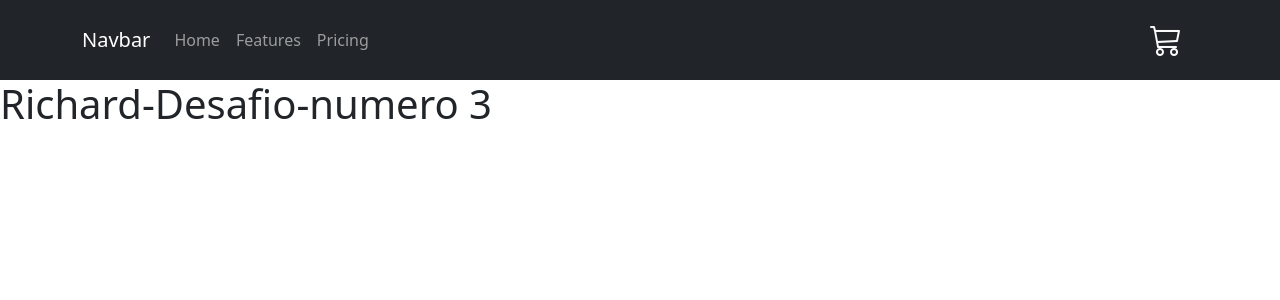
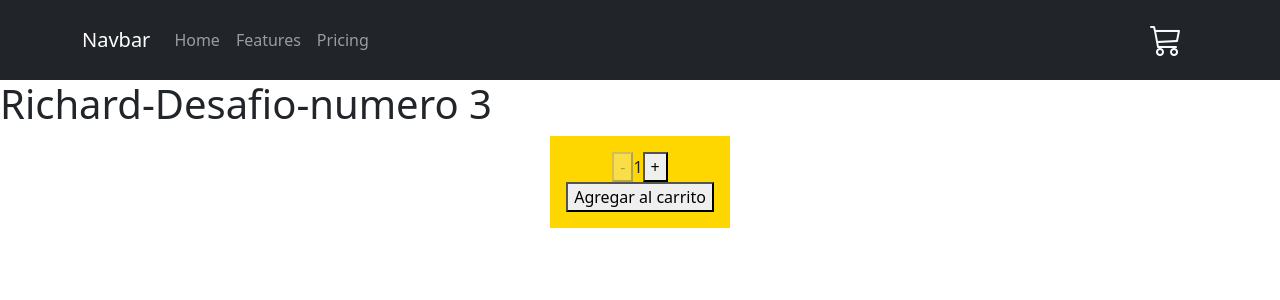
Before and after one commit to RichTerre/ecommerce-terre, a React (Create React App) app: page / in a window 1280 px wide. Shown: the top 300 px of the page. Built offline with nearby package versions, Linux system fonts and the light colour scheme.

Commit message:
Desafio 4

```diff
--- /dev/null
+++ b/src/components/NavBar/ItemCount/index.js
@@ -0,0 +1,32 @@
+import "./itemCount.css";
+import React,{useState, useEffect} from "react";
+
+export const ItemCount = ({initial, stock, onAdd}) => {
+    const [count, setCount] = useState(parseInt(initial));
+
+    const deCrase = () => {
+        setCount(count - 1);
+    }
+    const inCrase = () => {
+        setCount(count + 1);
+    }
+    useEffect(() => {
+
+        setCount(parseInt(initial));
+    }, [initial])
+
+  return(
+    <div className="counter">
+        <button disabled={count <= 1} onClick={deCrase} >-</button>
+        <span>{count}</span>
+        <button disabled={count >= stock} onClick={inCrase} >+</button>
+        <div>
+            <button disabled={stock <=0} onClick={() => onAdd(count)} >Agregar al carrito</button>
+        </div>
+    </div>
+
+  );
+
+}
+
+export default ItemCount;
--- /dev/null
+++ b/src/components/NavBar/ItemCount/itemCount.css
@@ -0,0 +1,8 @@
+
+.counter{
+  width: fit-content;
+  background-color: gold;
+  margin: auto;
+  padding: 1rem;
+  text-align: center;
+}
--- a/src/components/NavBar/ItemListContainer/index.js
+++ b/src/components/NavBar/ItemListContainer/index.js
@@ -1,10 +1,20 @@
 import React from "react";
 import Titulo from "../Titulo";
+import ItemCount from "../ItemCount/index";
 
 
 export const ItemListContainer = () => {
-  return (
+
+    const onAdd = (quantity) => {
+        console.log(`Compraste ${quantity} unidades`)
+
+    }
+
+ return (
+      <>
     <Titulo greeting="Richard-Desafio-numero 3"/>
+    <ItemCount initial={1} stock={5} onAdd={onAdd} />
+    </>
   )
 }
 
```
